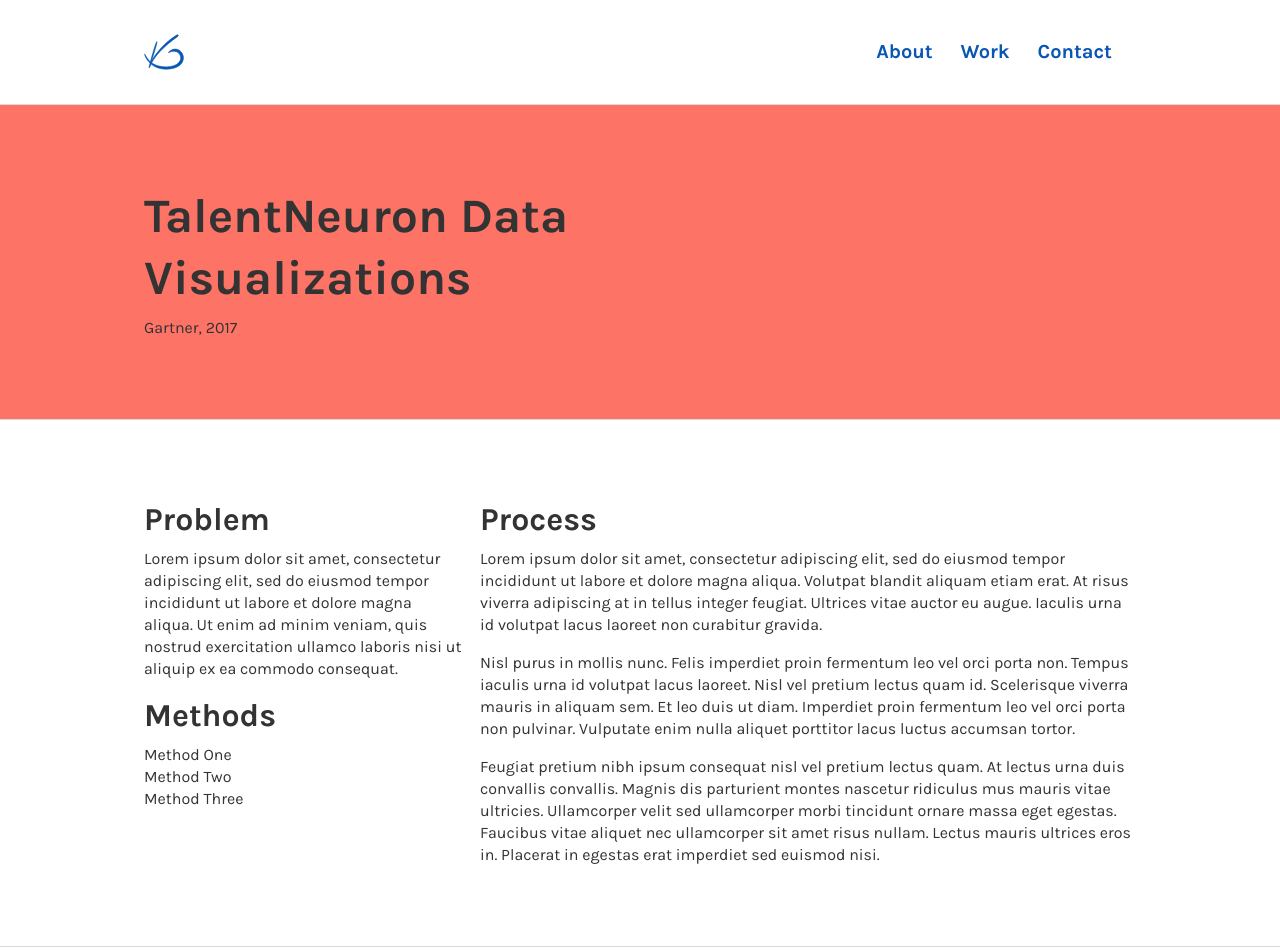
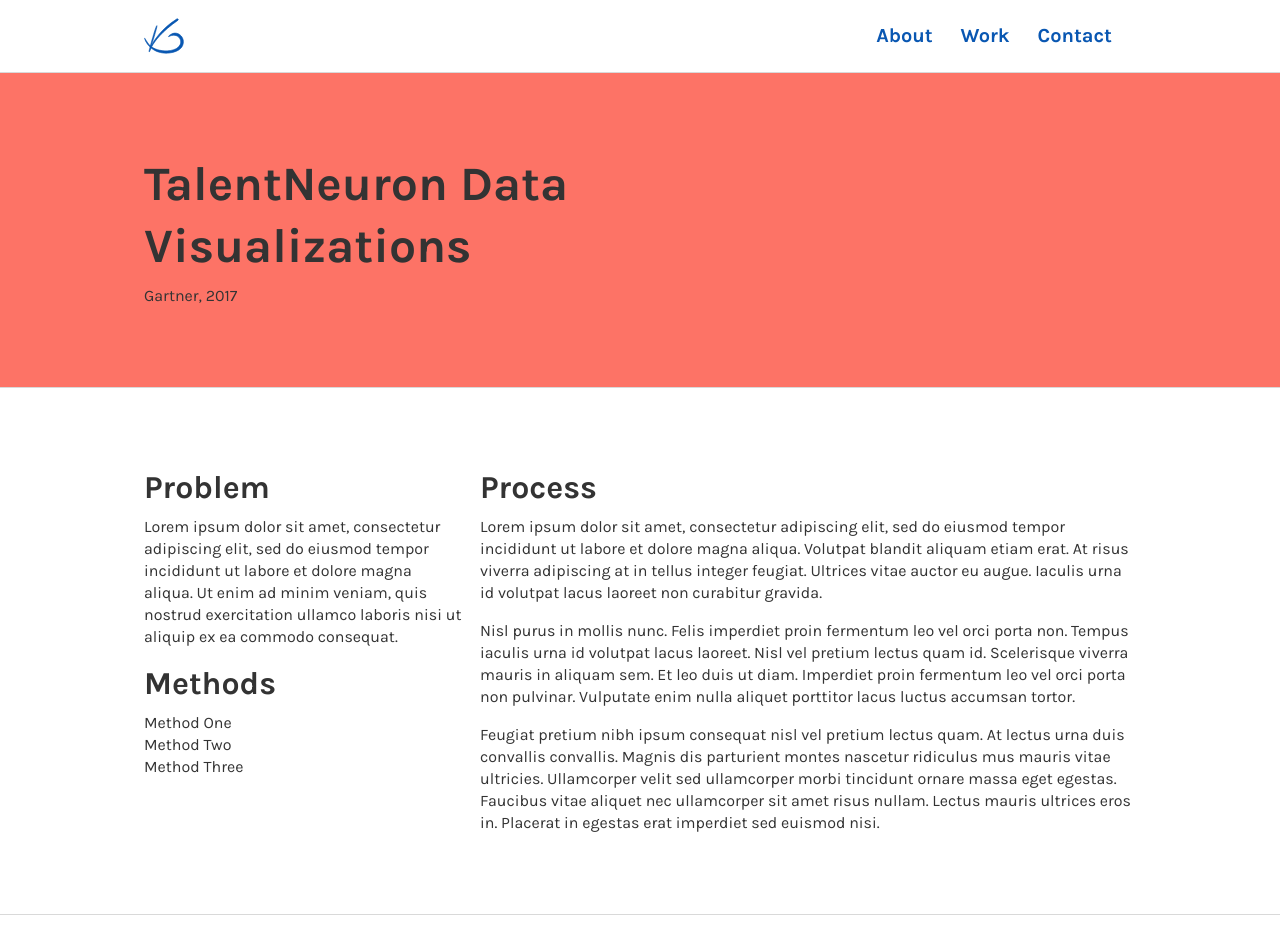
Before and after one commit to marcusrelacion/kirstengreen.com, a Jekyll site: the page built from _work/talentneuron-data-visualizations.md, in a window 1280 px wide and 1400 px high. Shown: the top 952 px of the window. Built offline with Jekyll 4.4.1, drawn with Linux system fonts in a browser that asks for light colours.

Commit message:
removing padder from header

```diff
--- a/_sass/layout/_header.scss
+++ b/_sass/layout/_header.scss
@@ -1,7 +1,6 @@
 header {
   background-color: $white;
   border-bottom: solid 1px $gray-faded;
-  padding: $spacing-2 $spacing-0;
   position: -webkit-sticky;
   position: sticky;
   top: 0;
```
